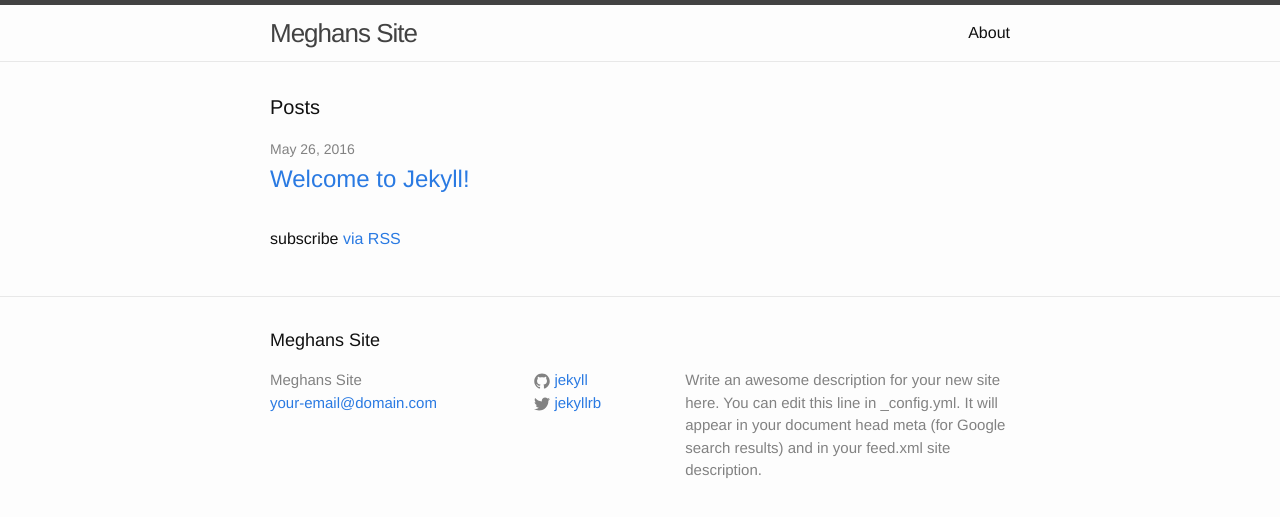
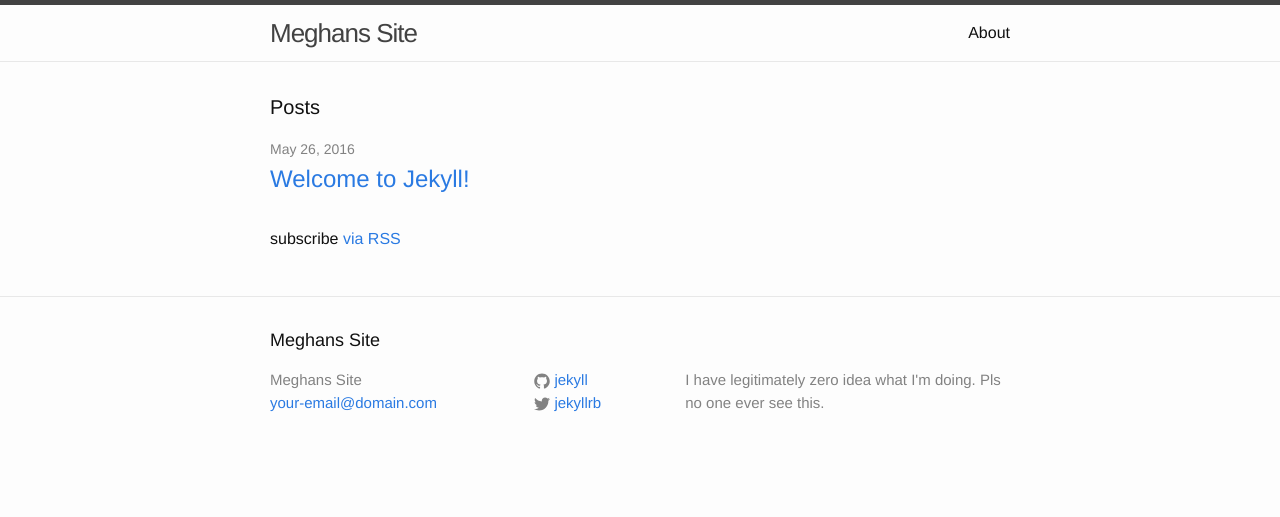
Before and after one commit to megmuldoon/megmuldoon.github.io, a Jekyll site: the page built from index.html, in a window 1280 px wide. Shown: the top 517 px of the page. Built offline with Jekyll 4.4.1, drawn with Linux system fonts in a browser that asks for light colours.

Commit message:
Update _config.yml

```diff
--- a/_config.yml
+++ b/_config.yml
@@ -9,9 +9,7 @@
 title: Meghans Site
 email: your-email@domain.com
 description: > # this means to ignore newlines until "baseurl:"
-  Write an awesome description for your new site here. You can edit this
-  line in _config.yml. It will appear in your document head meta (for
-  Google search results) and in your feed.xml site description.
+  I have legitimately zero idea what I'm doing. Pls no one ever see this.
 baseurl: "" # the subpath of your site, e.g. /blog
 url: "http://yourdomain.com" # the base hostname & protocol for your site
 twitter_username: jekyllrb
```
